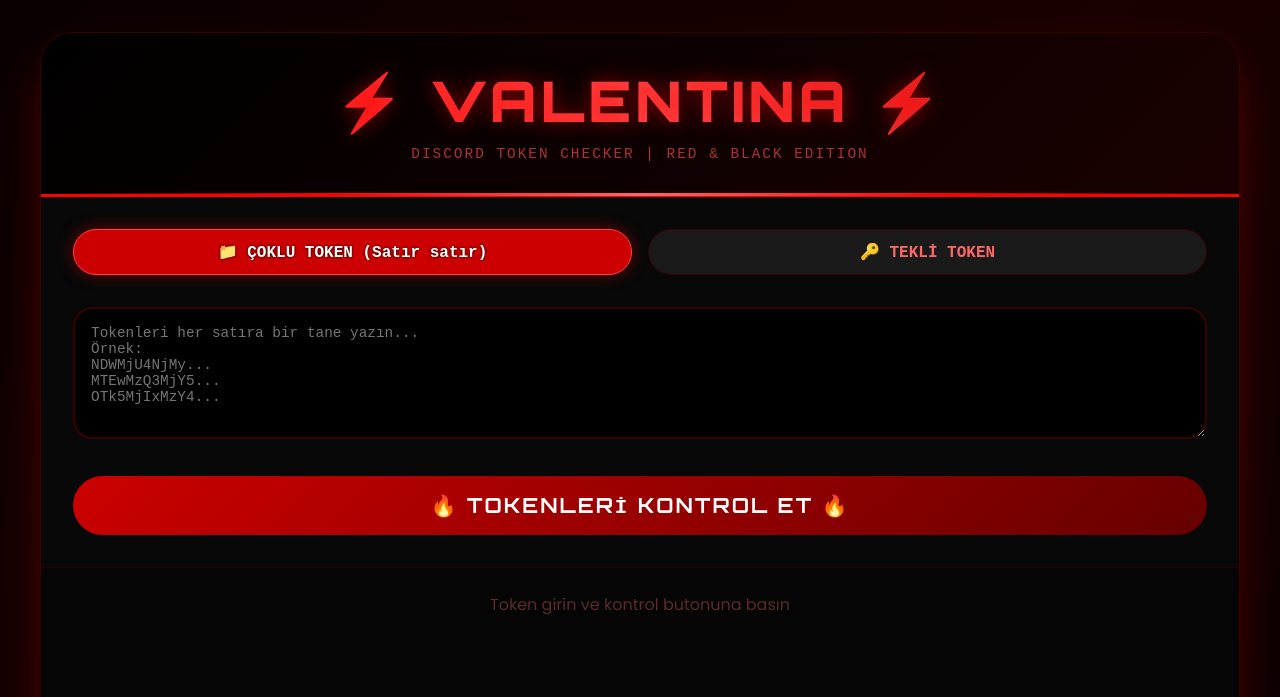
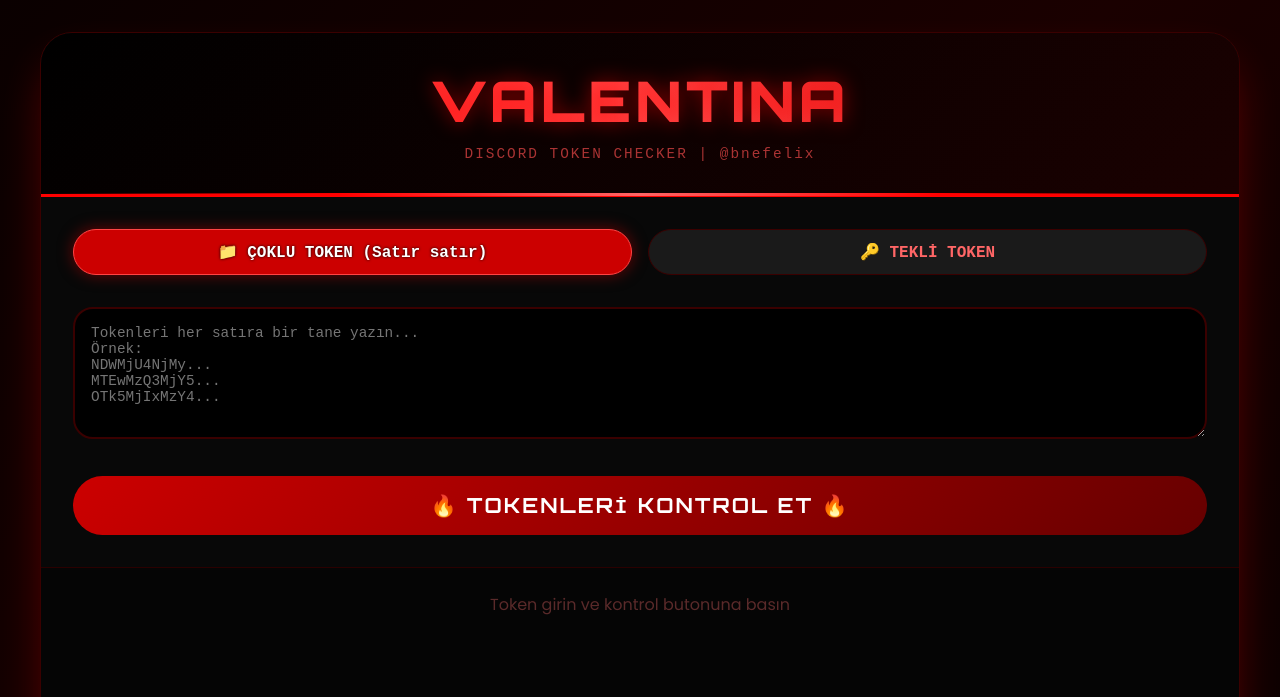
Before and after one commit to jawaws/Valentina-Discord-Checker, a plain HTML site: page index.html in a window 1280 px wide. Shown: the top 697 px of the page. Drawn offline with Linux system fonts and the light colour scheme.

Commit message:
Update header and subtitle in index.html

```diff
--- a/index.html
+++ b/index.html
@@ -295,8 +295,8 @@
 
 <div class="container">
     <div class="valentina-header">
-        <h1>⚡ VALENTINA ⚡</h1>
-        <div class="sub">DISCORD TOKEN CHECKER | RED & BLACK EDITION</div>
+        <h1> VALENTINA </h1>
+        <div class="sub">DISCORD TOKEN CHECKER | @bnefelix </div>
         <div class="glow"></div>
     </div>
 
```
